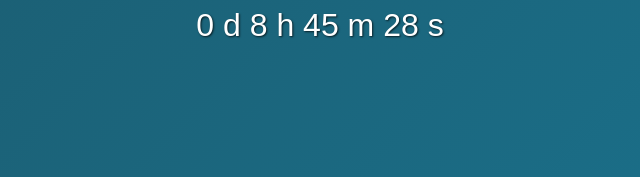
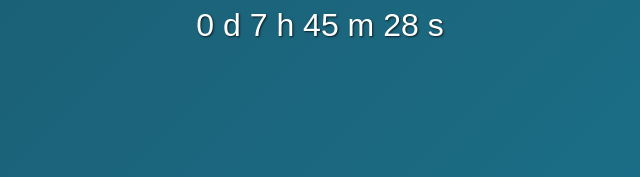
Before and after one commit to PHE-ON-TOP/Store-Main, a plain HTML site: page index.html in a window 1280 px wide. Shown: the part 453-630 px from the top of the page, 320-960 px from the left. Drawn offline with Linux system fonts and the light colour scheme.

Commit message:
index.html

```diff
--- a/index.html
+++ b/index.html
@@ -69,7 +69,7 @@
     </div>
 
     <script>
-        const targetDate = new Date('November 8, 2024 21:30:00').getTime();
+        const targetDate = new Date('November 8, 2024 20:30:00').getTime();
 
         const countdownInterval = setInterval(function() {
             const now = new Date().getTime();
```
